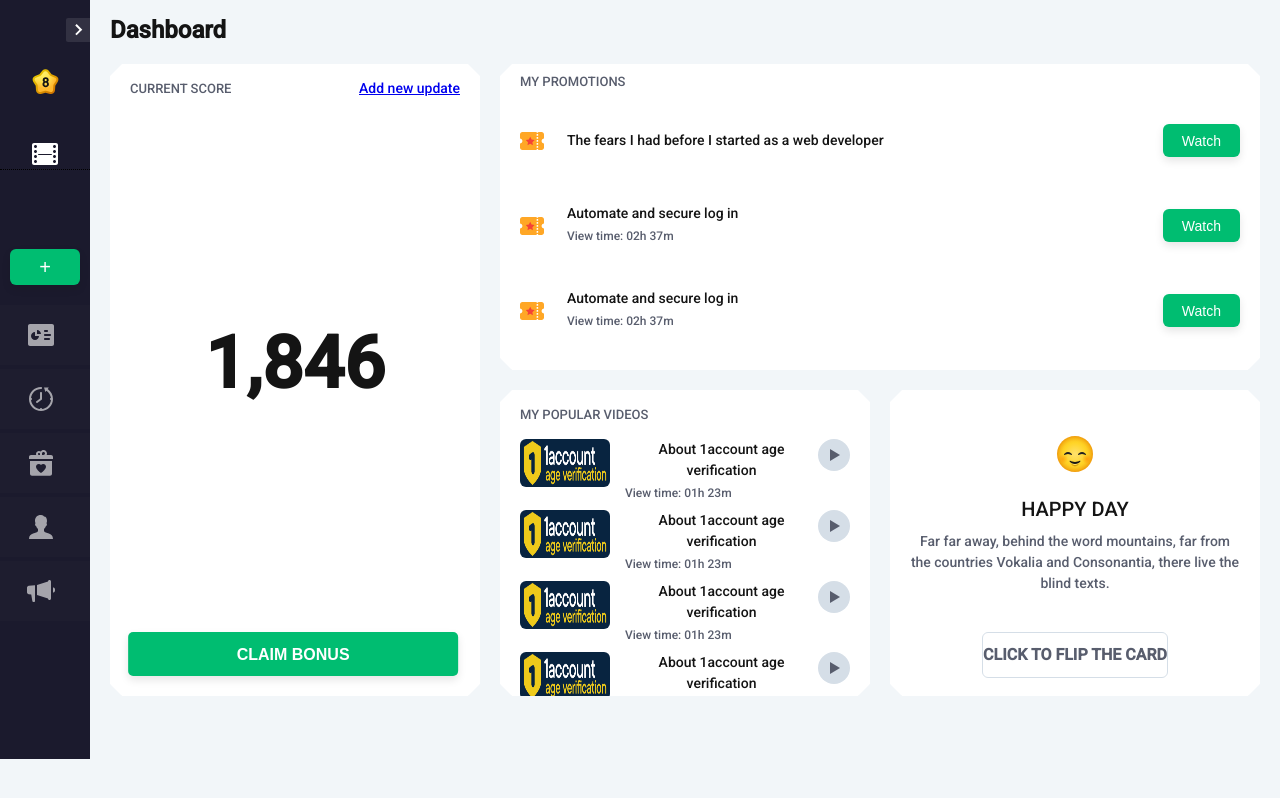
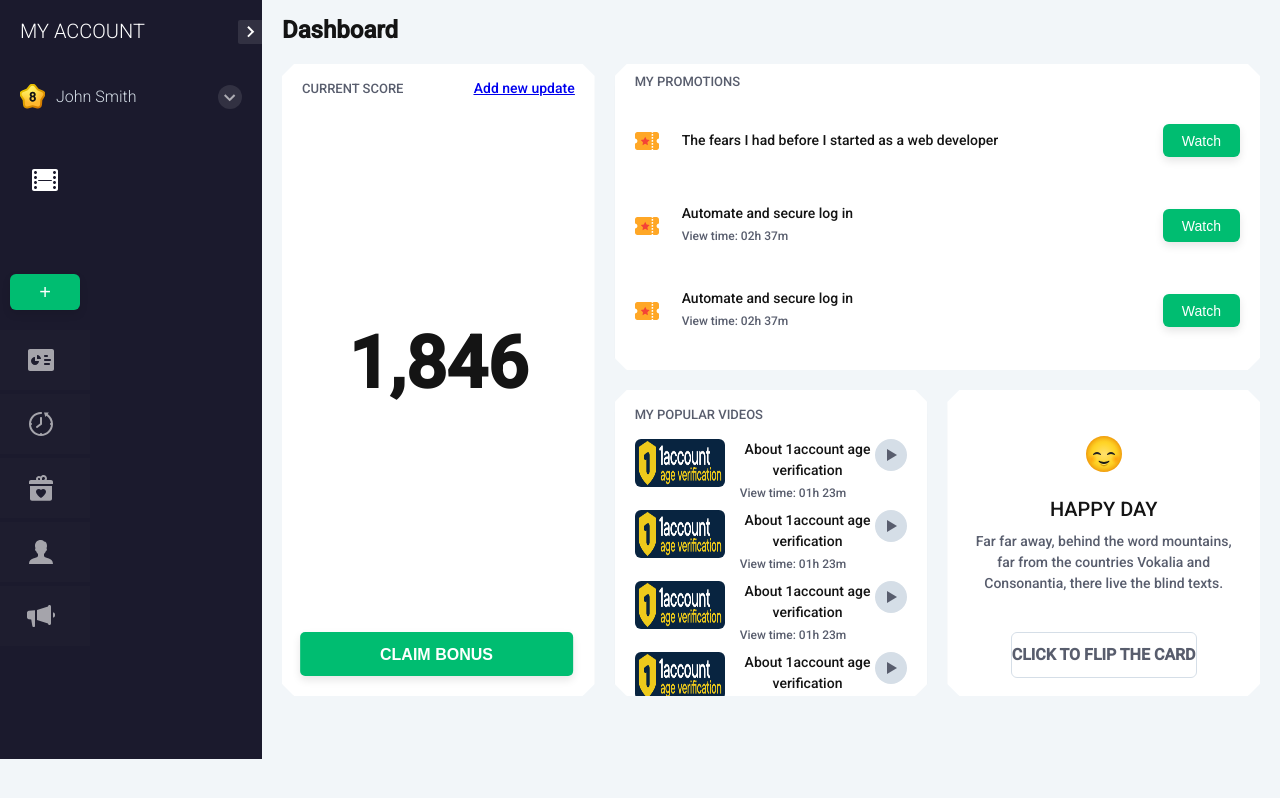
Before and after one commit to RadosavAntonio/Dashboard-Page, a plain HTML site: page index.html in a window 1280 px wide. Drawn offline with Linux system fonts and the light colour scheme.

Commit message:
start of big menu

```diff
--- /dev/null
+++ b/bigNav.css
@@ -0,0 +1,107 @@
+nav {
+  position: absolute;
+  width: 262px;
+  top: 0;
+  left: 0;
+  bottom: 0;
+  background: #1B1A2D;
+  margin: 0;
+  padding: 0;
+  list-style: none;
+  text-decoration: none;
+}
+ul li:hover a img {
+  fill-opacity: unset;
+}
+.plusBtn {
+  width: 70px;
+  height: 36px;
+  /* color */
+  background: #00BD71;
+  box-shadow: 0px 4px 8px rgba(0, 0, 0, 0.1);
+  border-radius: 6px;
+  border: unset;
+  /* text setup */
+  font-weight: 500;
+  font-size: 20px;
+  line-height: 16px;
+  text-align: center;
+  color: #FFFFFF;
+}
+nav > img {
+  position: absolute;
+  right: 0;
+  top: 20px;
+}
+
+
+
+/* USER */
+.userName {
+  display: flex;
+  align-items: center;
+  justify-content: space-between;
+  flex-direction: row;
+  color: #FFFFFF;
+}
+.userName p {
+  margin-left: 36px;
+  font-weight: 300;
+  font-size: 16px;
+  line-height: 25px;
+  color: #D5DEE7;
+  position: relative;
+}
+.userName p::before {
+  content: "";
+  width: 25px;
+  height: 25px;
+  background-image: url(images/star.svg);
+  background-position: center;
+  background-repeat: no-repeat;
+  position: absolute;
+  left: -36px;
+  top: 0;
+  bottom: 0;
+}
+.userProgress span {
+  width: 80%;
+  background-color: red;
+  height: 4px;
+  position: relative;
+}
+
+
+
+
+
+
+
+
+.userDetails {
+  /* padding-top: 0 0 0 20px; */
+}
+.mItem1 {
+  padding: 5px 20px 0 20px;
+}
+.mItem2 {
+  padding: 44px 32px 0 32px;
+}
+.mItem3 {
+  padding: 79px 10px 20px 10px;
+}
+.mItem4 {
+  padding: 0 0 0 0;
+}
+.mItem5 {
+  padding: 0;
+}
+.mItem6 {
+  padding: 0;
+}
+.mItem7 {
+  padding: 0;
+}
+.mItem8 {
+  padding: 0;
+}
--- a/index.html
+++ b/index.html
@@ -8,15 +8,45 @@
   <link rel="stylesheet" href="box2Style.css">
   <link rel="stylesheet" href="box3Style.css">
   <link rel="stylesheet" href="box4Style.css">
-  <link rel="stylesheet" href="nav.css">
-  <link href="https://fonts.googleapis.com/css2?family=Roboto:wght@100;500&display=swap" rel="stylesheet">
+  <link rel="stylesheet" href="smallNav.css">
+  <link rel="stylesheet" href="bigNav.css">
+  <link href="https://fonts.googleapis.com/css2?family=Roboto:wght@100;300;500&display=swap" rel="stylesheet">
   <title>Dashboard Antonio</title>
 </head>
 <body>
 
 <div class="container">
   <div class="nav">
-    <nav class="smallNav">
+    <nav class="bigNav">
+      <h1>my account</h1>
+      <img src="images/openMenu.svg" alt="Open menu arrow">
+      <ul>
+        <li class="mItem1">
+          <div class="userDetails">
+            <div class="headerUser">
+              <div class="userName">
+                <p>John Smith</p>
+                <img src="images/arrowDown.svg" alt="Arrow down">
+              </div>
+              <div class="userProgress">
+                <span></span>
+              </div>
+            </div>
+            <div class="bodyUser">
+
+            </div>
+          </div>
+        </li>
+        <li class="mItem2"><a href="#"><img src="images/vector.svg" alt="Vector"></a></li>
+        <li class="mItem3"><a href="#"><button class="plusBtn">&#43</button></a></li>
+        <li class="mItem4"><a href="#"><img src="images/menuItem1.svg" alt="Menu item 1"></a></li>
+        <li class="mItem5"><a href="#"><img src="images/menuItem2.svg" alt="Menu item 1"></a></li>
+        <li class="mItem6"><a href="#"><img src="images/menuItem3.svg" alt="Menu item 1"></a></li>
+        <li class="mItem7"><a href="#"><img src="images/menuItem4.svg" alt="Menu item 1"></a></li>
+        <li class="mItem8"><a href="#"><img src="images/menuItem5.svg" alt="Menu item 1"></a></li>
+      </ul>
+    </nav>
+    <!-- <nav class="smallNav">
       <img src="images/openMenu.svg" alt="Open menu arrow">
       <ul>
         <li class="mItem1"><a href="#"><img src="images/star.svg" alt="Star"></a></li>
@@ -31,7 +61,7 @@
         <li class="mItem7"><a href="#"><img src="images/menuItem4.svg" alt="Menu item 1"></a></li>
         <li class="mItem8"><a href="#"><img src="images/menuItem5.svg" alt="Menu item 1"></a></li>
       </ul>
-    </nav>
+    </nav> -->
   </div>
   <!-- DASHBOARD -->
   <div class="dashboard">
--- a/nav.css
+++ b/smallNav.css
@@ -1,6 +1,9 @@
+.dashboard {
+  margin-left: 172px;
+}
 nav {
   position: absolute;
-  width: 90px;
+  width: 262px;
   top: 0;
   left: 0;
   bottom: 0;
@@ -31,7 +34,17 @@ ul li:hover a img {
 nav > img {
   position: absolute;
   right: 0;
-  top: 18px;
+  top: 20px;
+}
+
+.bigNav h1 {
+  font-weight: 300;
+  font-size: 20px;
+  line-height: 23px;
+  text-transform: uppercase;
+  color: #FFFFFF;
+  padding: 20px 0 20px 20px;
+  margin: 0;
 }
 
 .mItem1 {
@@ -80,7 +93,8 @@ nav > img {
   left: 80%;
   width: 90px;
   height: 28px;
-  border: 1px solid  #C4C4C4
+  border: 1px solid  #C4C4C4;
+  background-color: #FFFFFF;
 }
 
 .tooltip .tooltiptext::after {
```
Also changed, not shown: images/arrowDown.svg (added).
